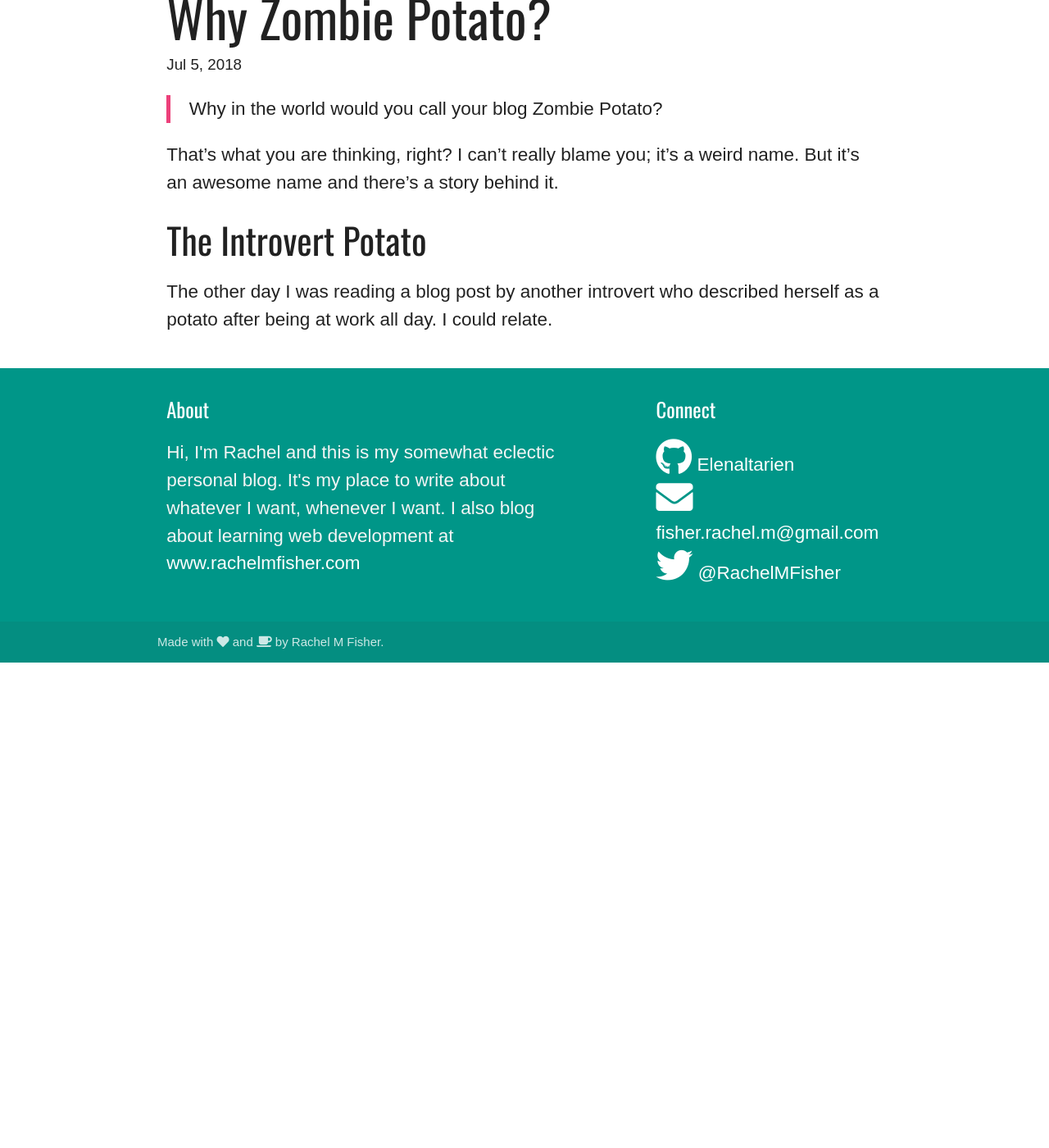
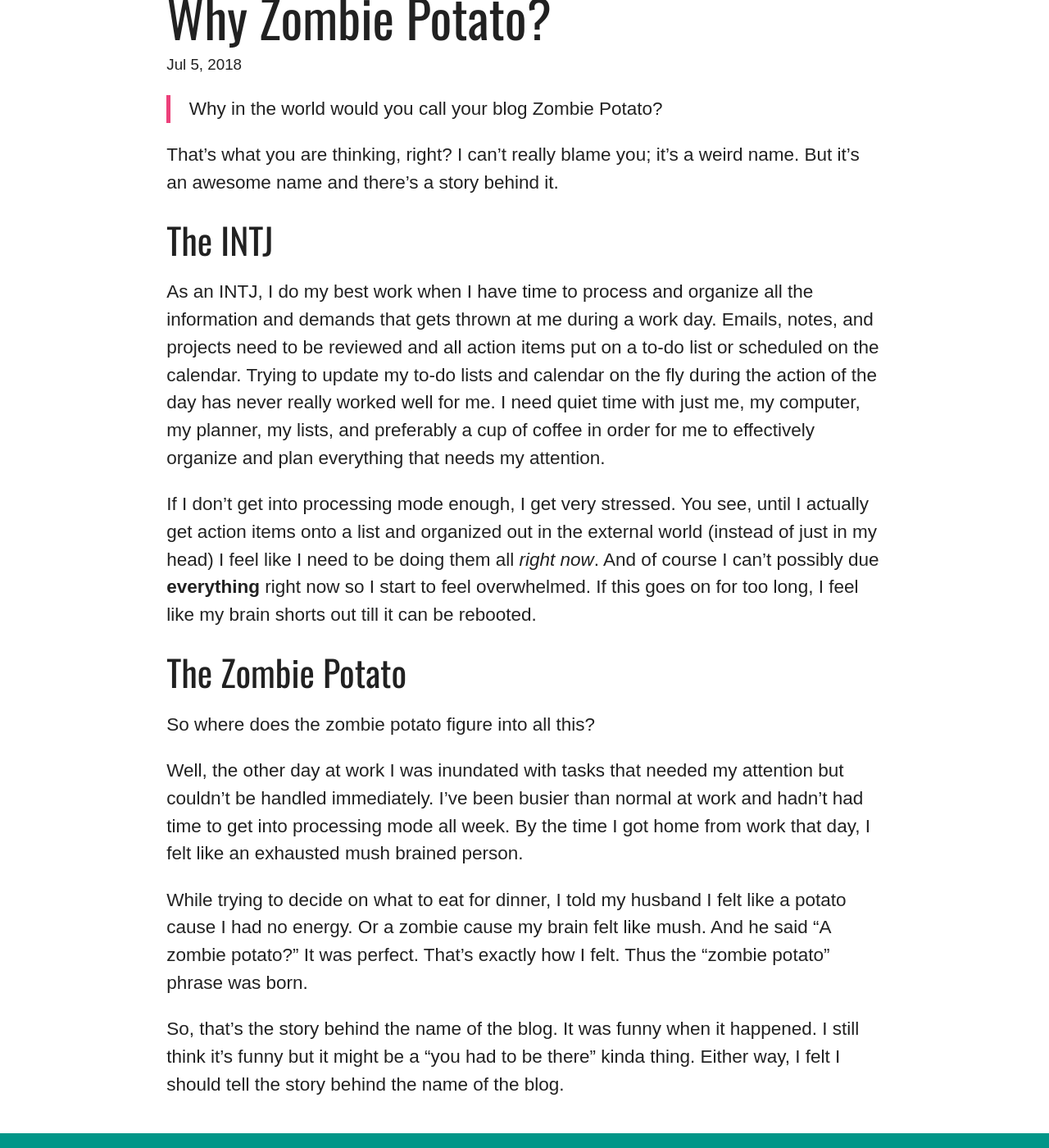
Before and after one commit to Elenaltarien/zombie-potato, a Jekyll site: the page built from _posts/2018-07-05-why-zombie-potato.md, in a window 1280 px wide and 1400 px high, scrolled down 199 px. Shown: the whole window at 82% size. Built offline with Jekyll 4.4.1, drawn with Linux system fonts in a browser that asks for light colours; nearby versions of some CDN libraries; some web fonts are replaced; comment, search, counter and statistics services are not loaded; before the commit the page ends 1007 px from its top, so only the background shows below that.

Commit message:
Finished post. Why Zombie Potato?

```diff
--- a/_posts/2018-07-05-why-zombie-potato.md
+++ b/_posts/2018-07-05-why-zombie-potato.md
@@ -7,6 +7,18 @@ summary: Why I named this blog Zombie Potato. The whole riveting story.
 
 That's what you are thinking, right? I can't really blame you; it's a weird name. But it's an awesome name and there's a story behind it.
 
-### The Introvert Potato
+### The INTJ
 
-The other day I was reading a blog post by another introvert who described herself as a potato after being at work all day. I could relate.
+As an INTJ, I do my best work when I have time to process and organize all the information and demands that gets thrown at me during a work day. Emails, notes, and projects need to be reviewed and all action items put on a to-do list or scheduled on the calendar. Trying to update my to-do lists  and calendar on the fly during the action of the day has never really worked well for me. I need quiet time with just me, my computer, my planner, my lists, and preferably a cup of coffee in order for me to effectively organize and plan everything that needs my attention.
+
+If I don't get into processing mode enough, I get very stressed. You see, until I actually get action items onto a list and organized out in the external world (instead of just in my head) I feel like I need to be doing them all *right now*. And of course I can't possibly due **everything** right now so I start to feel overwhelmed. If this goes on for too long, I feel like my brain shorts out till it can be rebooted.
+
+### The Zombie Potato
+
+So where does the zombie potato figure into all this?
+
+Well, the other day at work I was inundated with tasks that needed my attention but couldn't be handled immediately. I've been busier than normal at work and hadn't had time to get into processing mode all week. By the time I got home from work that day, I felt like an exhausted mush brained person.
+
+While trying to decide on what to eat for dinner, I told my husband I felt like a potato cause I had no energy. Or a zombie cause my brain felt like mush. And he said "A zombie potato?" It was perfect. That's exactly how I felt. Thus the "zombie potato" phrase was born.
+
+So, that's the story behind the name of the blog. It was funny when it happened. I still think it's funny but it might be a "you had to be there" kinda thing. Either way, I felt I should tell the story behind the name of the blog.
```
